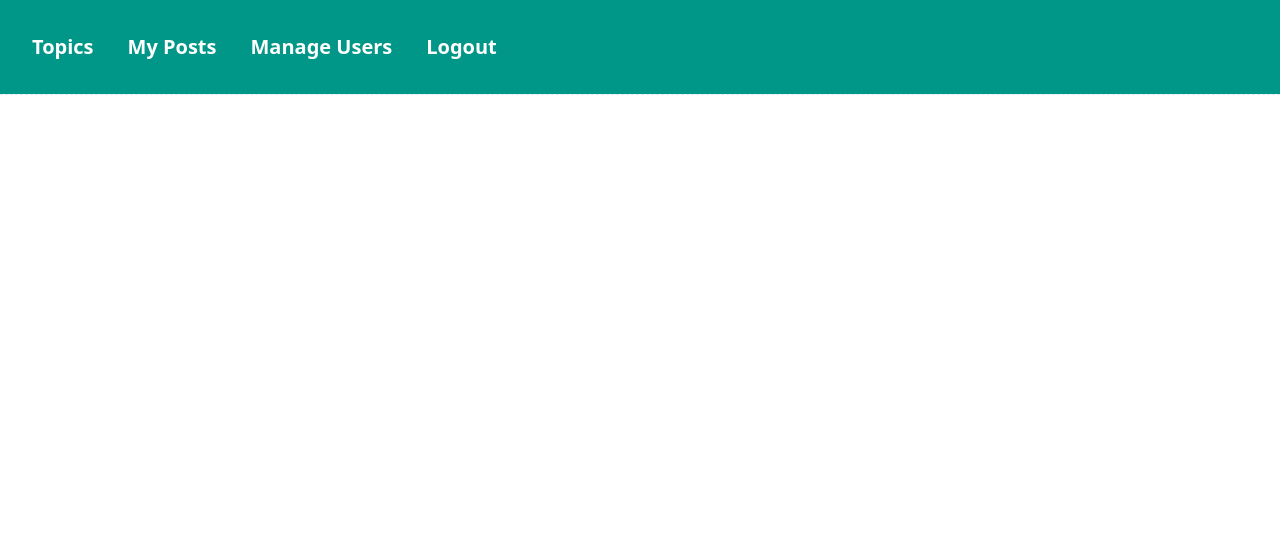
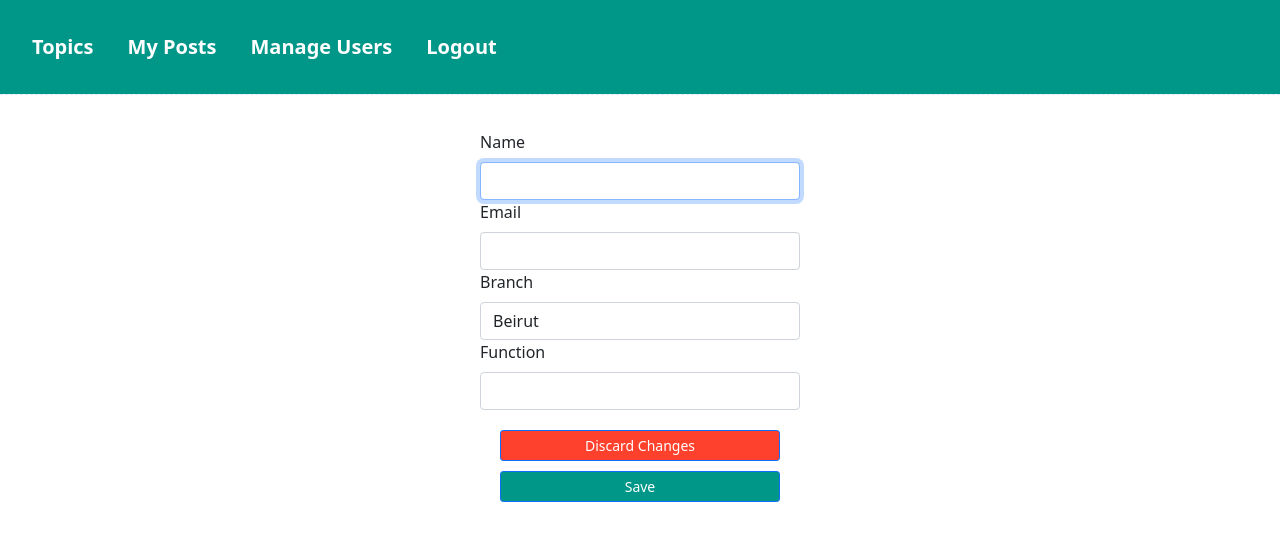
Before and after one commit to ClaraChelala/projet, a React (Create React App) app: page /AddUser in a window 1280 px wide. Shown: the top 540 px of the page. Built offline with nearby package versions, Linux system fonts and the light colour scheme; sample sign-in values are in the browser's storage.

Commit message:
AddUser page added

```diff
--- a/src/App.js
+++ b/src/App.js
@@ -20,6 +20,7 @@ import usersReducer from './store/reducers/users';
 import TopicsReducer from './store/reducers/topics';
 import AdminTopics from './pages/AdminTopics';
 import branchesReducer from './store/reducers/branches';
+import AddUser from './pages/AddUser';
 
 const rootReducer = combineReducers({
   posts: postsReducer,
@@ -44,6 +45,8 @@ function App() {
         <AuthRoute exact path="/UserPosts" component={UserPosts} />
         <AuthRoute exact path="/NewUserPost" component={NewUserPost} />
         <AuthRoute exact path="/NewAdminPost" component={NewAdminPost} />
+        <AuthRoute exact path="/AddUser" component={AddUser} />
+
       </Router>
     </Provider>
   );
--- /dev/null
+++ b/src/pages/AddUser.js
@@ -0,0 +1,103 @@
+import React, { useState } from "react";
+import Form from "react-bootstrap/Form";
+import Button from "react-bootstrap/Button";
+import Dropdown from "react-bootstrap/Dropdown";
+import DropdownButton from "react-bootstrap/DropdownButton";
+import 'bootstrap/dist/css/bootstrap.css';
+import { FiPlus } from "react-icons/fi";
+import { useSelector } from "react-redux";
+import { useHistory } from "react-router";
+
+const AddUser = () => {
+    const [UserData, setUserData] = useState({ name: "", function: "",email:"" });
+    const [errorMessage, setErrorMessage] = useState({ value: "" });
+    const history = useHistory();
+    const handleDiscard = (e) =>{
+        history.push('/Users')
+    }
+    const handleInputChange = (e) => {
+        setUserData((prevState) => {
+            return {
+                ...prevState,
+                [e.target.name]: e.target.value,
+            };
+        });
+    };
+
+    const handleSubmit = (e) => {
+        e.preventDefault();
+        if (UserData.name === "" || UserData.function === "" || UserData.email === "") {
+            setErrorMessage((prevState) => ({
+                value: "Empty name/function/email field",
+            }));
+        };
+    }
+
+    const availableBranches = useSelector(state => state.branches.branches);
+
+    return (
+        <div className="nTopic">
+            <Form onSubmit={handleSubmit}>
+
+            <Form.Group size="lg" controlId="name">
+                    <Form.Label>Name</Form.Label>
+                    <Form.Control
+                        autoFocus
+                        type="text"
+                        name="Name"
+                        onChange={(e) => handleInputChange(e)}
+                    />
+                </Form.Group>
+                <Form.Group size="lg" controlId="email">
+                    <Form.Label>Email</Form.Label>
+                    <Form.Control
+                        type="text"
+                        name="Email"
+                        default="exemple@gmail.com"
+                        onChange={(e) => handleInputChange(e)}
+                    />
+                </Form.Group>
+
+                <Form.Group size="lg" controlId="branch">
+                    <Form.Label>Branch</Form.Label>
+                    <Form.Control
+                        as="select"
+                        custom
+
+                    >
+                        {availableBranches.map(branche => {
+                            return (
+                                <option >{branche.name}</option>
+                            );
+                        })}
+                    </Form.Control>
+                </Form.Group>
+
+
+                <Form.Group size="lg" controlId="function">
+                    <Form.Label>Function</Form.Label>
+                    <Form.Control
+                        type="text"
+                        name="Function"
+                        onChange={(e) => handleInputChange(e)}
+                    />
+                </Form.Group>
+
+                <div className="btnSubmit">
+                    <Button id="btnDiscard" block size="sm" onClick={handleDiscard}>
+                        Discard Changes
+                    </Button>
+                    <br />
+                    <Button block size="sm" type="submit" onClick={handleSubmit}>
+                        Save
+                    </Button>
+                </div>
+                {errorMessage.value && (
+                    <p className="text-danger"> {errorMessage.value} </p>
+                )}
+            </Form>
+        </div>
+    );
+}
+
+export default AddUser;
--- a/src/pages/Users.js
+++ b/src/pages/Users.js
@@ -1,16 +1,25 @@
-import React from 'react'
+import React, { Fragment } from 'react'
+import Button from "react-bootstrap/Button";
+import { useHistory } from "react-router-dom";
+import { FiEdit3 } from "react-icons/fi";
 import Row from "react-bootstrap/Row";
 import Col from "react-bootstrap/Col";
 import Container from "react-bootstrap/Container";
 import {  BsBoxArrowUpRight } from "react-icons/bs";
 import {BsFillTrashFill} from "react-icons/bs";
 import { useSelector } from 'react-redux';
+import { FiEye, FiPlus } from "react-icons/fi";
+
 
 const Users = () => {
 
         const availableUsers = useSelector(state => state.users.users);
         console.log('availableUsers' , availableUsers);
-
+        const history = useHistory();
+        const routeChange = () =>{
+                let path = '/AddUser';
+                history.push(path);
+              }
 
         const rows = availableUsers.reduce(function (rows, key, index) {
                 return (index % 2 === 0 ? rows.push([key])
@@ -18,7 +27,13 @@ const Users = () => {
               }, []);
 
         return (
-                rows.map(row => (
+                <Fragment>
+                <div className="newPostBtn">
+                        <Button onClick={routeChange} className="newPost" variant="primary">
+                                <FiEdit3 />
+                                </Button>{' '}
+                </div>
+                {rows.map(row => (
                         <Container>
                         <Row>
                         {row.map(col => (
@@ -41,7 +56,7 @@ const Users = () => {
                                 ))}
                         </Row>
                         </Container>
-                      ))
+                      ))}</Fragment>
                 );
 }
 export default Users
```
Also changed, not shown: src/pages/ModifyTopics.js (+85 -0 lines), 1 other file (tests, documents, lock files or other folders).
